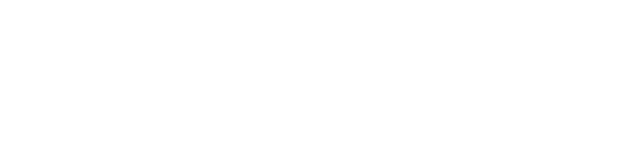
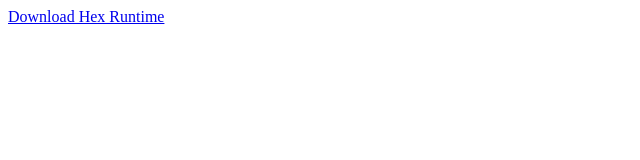
Before and after one commit to DarkXServers/hex, a plain HTML site: page downloads/index.html in a window 1280 px wide. Shown: the whole page, without its empty margins (0-640 px from the left). Drawn offline with Linux system fonts and the light colour scheme.

Commit message:
Update index.html

```diff
--- a/downloads/index.html
+++ b/downloads/index.html
@@ -1,3 +1,3 @@
 <html>
-<a href="https://darkxservers.github.io/hex/downloads/runtime"></a>
+<a href="https://darkxservers.github.io/hex/downloads/runtime">Download Hex Runtime</a>
 </html>
```
